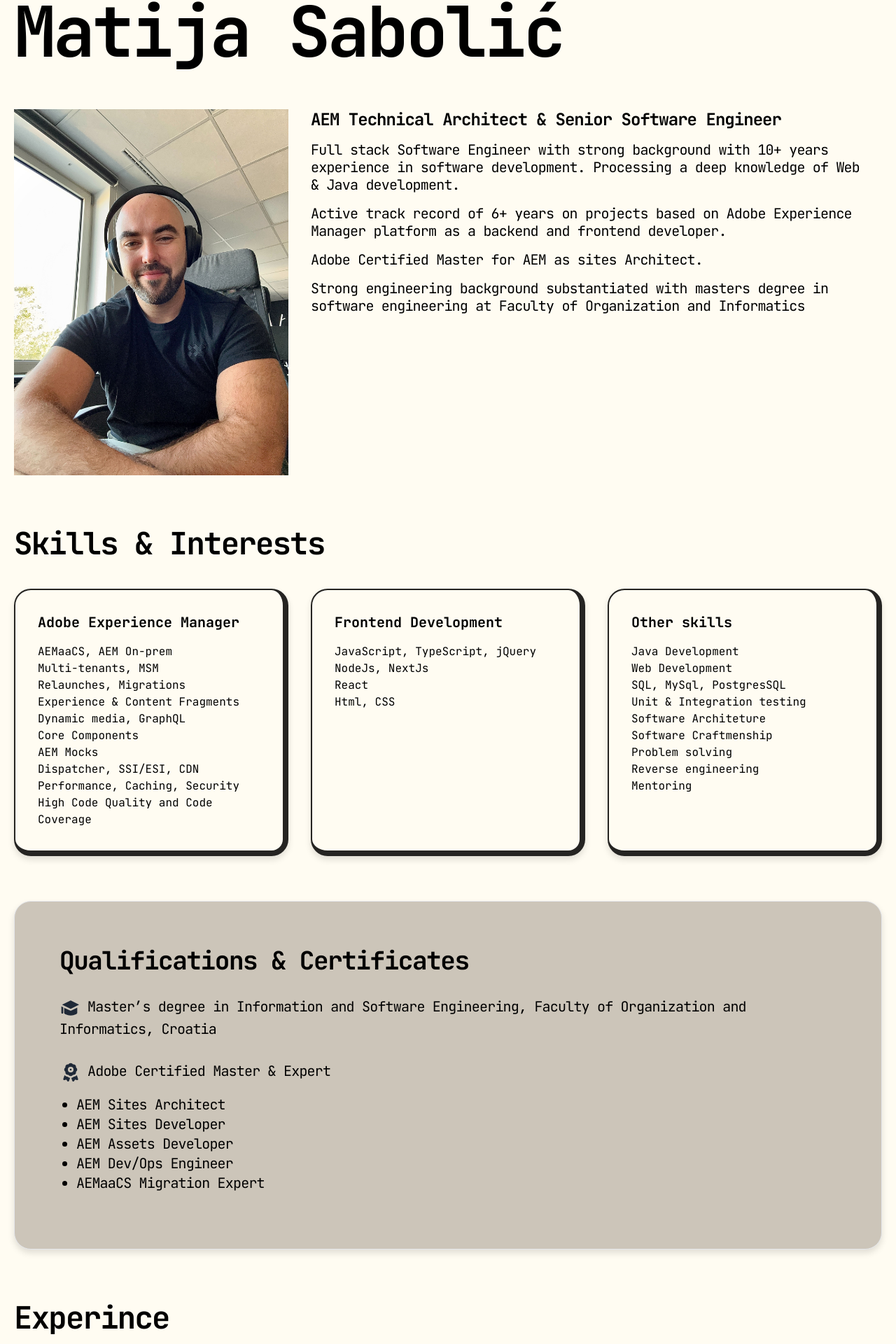
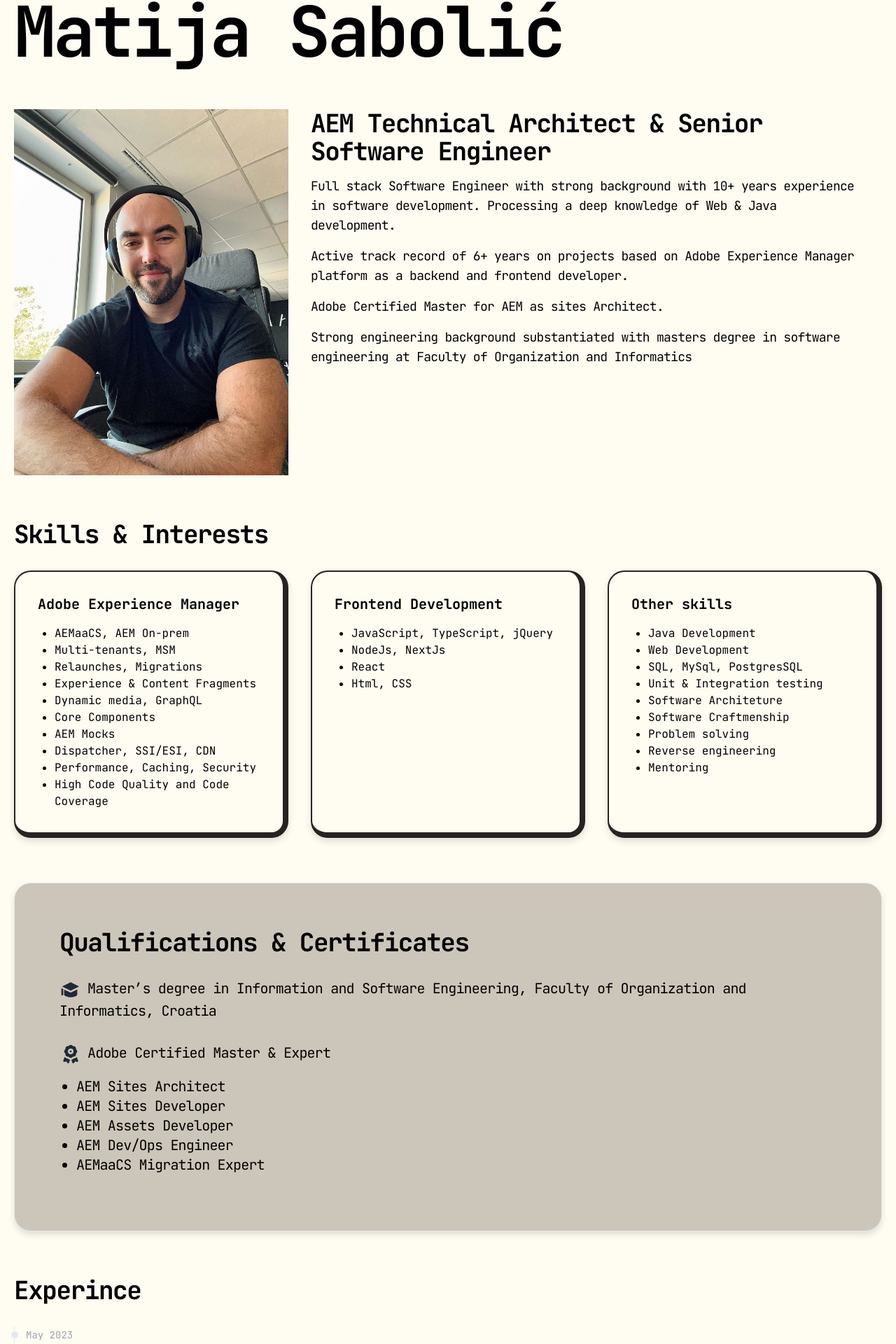
Before and after one commit to MatijaSabo/matija-sabolic.from.hr, a Next.js app: page / in a window 1280 px wide. Shown: the part 81-2001 px from the top of the page at 70% size. Built offline with nearby package versions, Linux system fonts and the light colour scheme.

Commit message:
Update font sizes

```diff
--- a/src/app/_components/card.tsx
+++ b/src/app/_components/card.tsx
@@ -5,9 +5,9 @@ type Props = {
 
 export function Card({title, description} : Props) {
     return (
-        <div className="static section-beige-light border-2 border-r-8 border-b-8 rounded-3xl p-8 shadow-sm">
-            <h4 className="text-xl font-bold pb-4">{title}</h4>
-            <div dangerouslySetInnerHTML={{__html: description}}></div>
+        <div className="static section-beige-light border-2 border-r-8 border-b-8 rounded-3xl shadow-sm p-6 xl:p-8">
+            <h4 className="text-lg xl:text-xl font-bold pb-4">{title}</h4>
+            <div className="text-sm xl:text-base " dangerouslySetInnerHTML={{__html: description}}></div>
         </div>
     )
 }
--- a/src/app/_components/cover-image.tsx
+++ b/src/app/_components/cover-image.tsx
@@ -15,9 +15,6 @@ const CoverImage = ({ title, src, slug, width, height }: Props) => {
     <Image
       src={src}
       alt={title}
-      /*className={cn("shadow-sm w-full", {
-        "hover:shadow-lg transition-shadow duration-200": slug,
-      })}*/
       className="aspect-2/3 w-full"
       width={width ? width : 1300}
       height={height ? height : 630}
--- a/src/app/_components/footer.tsx
+++ b/src/app/_components/footer.tsx
@@ -5,9 +5,9 @@ export function Footer() {
     <footer>
       <Container>
         <div className="pt-28 pb-20 flex flex-col lg:flex-row items-center">
-          <h3 className="text-4xl lg:text-[2.5rem] font-bold tracking-tighter leading-tight text-center lg:text-left mb-10 lg:mb-0 lg:pr-4 lg:w-1/2">
+          <h2 className="text-2xl lg:text-4xl font-bold tracking-tighter leading-tight text-center lg:text-left mb-10 lg:mb-0 lg:pr-4 lg:w-1/2">
             Contact me over
-          </h3>
+          </h2>
           <div className="flex flex-col lg:flex-row justify-center items-center lg:pl-4 lg:w-1/2">
             <a
               href="mailto:matijasaboli37@gmail.com"
--- a/src/app/_components/hero.tsx
+++ b/src/app/_components/hero.tsx
@@ -18,8 +18,8 @@ export function Hero({
       <div className="grid grid-cols-1 md:grid-cols-2 lg:grid-cols-3 gap-8">
         <CoverImage title={alt} src={coverImage} width={400} height={600} />
         <div className="lg:col-span-2">
-          <h2 className="text-2xl font-bold tracking-tighter leading-tight md:pr-8">{title}</h2>
-          <div className="text-xl tracking-tighter leading-tight md:pr-8" dangerouslySetInnerHTML={{__html: bio}}></div>
+          <h2 className="text-2xl xl:text-4xl font-bold tracking-tighter leading-tight md:pr-8">{title}</h2>
+          <div className="text-base xl:text-lg tracking-tighter leading-tight md:pr-8" dangerouslySetInnerHTML={{__html: bio}}></div>
         </div>
       </div>
     </section>
--- a/src/app/_components/section.tsx
+++ b/src/app/_components/section.tsx
@@ -3,7 +3,7 @@ type Props = {
 };
 
 const Section = ({ children }: Props) => {
-  return <div className="section-beige grid p-16 mt-8 border rounded-3xl shadow-sm">{children}</div>;
+  return <div className="section-beige grid mt-8 border rounded-3xl shadow-sm p-8 xl:p-16 ">{children}</div>;
 };
 
 export default Section;
--- a/src/app/_components/timeline.tsx
+++ b/src/app/_components/timeline.tsx
@@ -13,37 +13,37 @@ type TimelineItem = {
 export function Timeline() {
     return (
         <div className="my-16">
-            <h2 className="text-6xl font-bold tracking-tighter pb-8">Experince</h2>
+            <h2 className="text-2xl xl:text-4xl font-bold tracking-tighter pb-8">Experince</h2>
             <ol className="relative border-s border-gray-200 dark:border-gray-700">
                 <li className="mb-10 ms-4">
                     <div className="absolute w-3 h-3 bg-gray-200 rounded-full mt-1.5 -start-1.5 border border-white dark:border-gray-900 dark:bg-gray-700"></div>
-                    <time className="mb-1 text-sm font-normal leading-none text-gray-400 dark:text-gray-500">May 2023</time>
-                    <h3 className="text-lg font-semibold text-gray-900 dark:text-white">Technical Arhitect & Senior Software Engineer @ IBM iX</h3>
-                    <p className="mb-4 text-base font-normal text-gray-500 dark:text-gray-400">Get access to over 20+ pages including a dashboard layout, charts, kanban board, calendar, and pre-order E-commerce & Marketing pages.</p>
+                    <time className="mb-1 text-xs xl:text-sm font-normal leading-none text-gray-400 dark:text-gray-500">May 2023</time>
+                    <h3 className="text-base xl:text-lg font-semibold text-gray-900 dark:text-white">Technical Arhitect & Senior Software Engineer @ IBM iX</h3>
+                    <p className="mb-4 text-sm xl:text-base font-normal text-gray-500 dark:text-gray-400">Get access to over 20+ pages including a dashboard layout, charts, kanban board, calendar, and pre-order E-commerce & Marketing pages.</p>
                 </li>
                 <li className="mb-10 ms-4">
                     <div className="absolute w-3 h-3 bg-gray-200 rounded-full mt-1.5 -start-1.5 border border-white dark:border-gray-900 dark:bg-gray-700"></div>
-                    <time className="mb-1 text-sm font-normal leading-none text-gray-400 dark:text-gray-500">Apr 2022</time>
-                    <h3 className="text-lg font-semibold text-gray-900 dark:text-white">Lead Developer @ IBM iX</h3>
-                    <p className="text-base font-normal text-gray-500 dark:text-gray-400">All of the pages and components are first designed in Figma and we keep a parity between the two versions even as we update the project.</p>
+                    <time className="mb-1 text-xs xl:text-sm font-normal leading-none text-gray-400 dark:text-gray-500">Apr 2022</time>
+                    <h3 className="text-base xl:text-lg font-semibold text-gray-900 dark:text-white">Lead Developer @ IBM iX</h3>
+                    <p className="text-sm xl:text-base font-normal text-gray-500 dark:text-gray-400">All of the pages and components are first designed in Figma and we keep a parity between the two versions even as we update the project.</p>
                 </li>
                 <li className="mb-10 ms-4">
                     <div className="absolute w-3 h-3 bg-gray-200 rounded-full mt-1.5 -start-1.5 border border-white dark:border-gray-900 dark:bg-gray-700"></div>
-                    <time className="mb-1 text-sm font-normal leading-none text-gray-400 dark:text-gray-500">Jul 2020</time>
-                    <h3 className="text-lg font-semibold text-gray-900 dark:text-white">Profesional Developer @ IBM iX</h3>
-                    <p className="text-base font-normal text-gray-500 dark:text-gray-400">Get started with dozens of web components and interactive elements built on top of Tailwind CSS.</p>
+                    <time className="mb-1 text-xs xl:text-sm font-normal leading-none text-gray-400 dark:text-gray-500">Jul 2020</time>
+                    <h3 className="text-base xl:text-lg font-semibold text-gray-900 dark:text-white">Profesional Developer @ IBM iX</h3>
+                    <p className="text-sm xl:text-base font-normal text-gray-500 dark:text-gray-400">Get started with dozens of web components and interactive elements built on top of Tailwind CSS.</p>
                 </li>
                 <li className="mb-10 ms-4">
                     <div className="absolute w-3 h-3 bg-gray-200 rounded-full mt-1.5 -start-1.5 border border-white dark:border-gray-900 dark:bg-gray-700"></div>
-                    <time className="mb-1 text-sm font-normal leading-none text-gray-400 dark:text-gray-500">May 2018</time>
-                    <h3 className="text-lg font-semibold text-gray-900 dark:text-white">Java Web Developer @ IBM iX</h3>
-                    <p className="text-base font-normal text-gray-500 dark:text-gray-400">Get started with dozens of web components and interactive elements built on top of Tailwind CSS.</p>
+                    <time className="mb-1 text-xs xl:text-sm font-normal leading-none text-gray-400 dark:text-gray-500">May 2018</time>
+                    <h3 className="text-base xl:text-lg font-semibold text-gray-900 dark:text-white">Java Web Developer @ IBM iX</h3>
+                    <p className="text-sm xl:text-base font-normal text-gray-500 dark:text-gray-400">Get started with dozens of web components and interactive elements built on top of Tailwind CSS.</p>
                 </li>
                 <li className="ms-4">
                     <div className="absolute w-3 h-3 bg-gray-200 rounded-full mt-1.5 -start-1.5 border border-white dark:border-gray-900 dark:bg-gray-700"></div>
-                    <time className="mb-1 text-sm font-normal leading-none text-gray-400 dark:text-gray-500">April 2018</time>
-                    <h3 className="text-lg font-semibold text-gray-900 dark:text-white">Internship @ IBM iX</h3>
-                    <p className="text-base font-normal text-gray-500 dark:text-gray-400">Get started with dozens of web components and interactive elements built on top of Tailwind CSS.</p>
+                    <time className="mb-1 text-xs xl:text-sm font-normal leading-none text-gray-400 dark:text-gray-500">April 2018</time>
+                    <h3 className="text-base xl:text-lg font-semibold text-gray-900 dark:text-white">Internship @ IBM iX</h3>
+                    <p className="text-sm xl:text-base font-normal text-gray-500 dark:text-gray-400">Get started with dozens of web components and interactive elements built on top of Tailwind CSS.</p>
                 </li>
             </ol>
         </div>
--- a/src/app/page.tsx
+++ b/src/app/page.tsx
@@ -22,12 +22,12 @@ export default function Index() {
           alt="Matija Sabolić"
         />
         <div className="my-16">
-          <h2 className="text-6xl font-bold tracking-tighter pb-8">Skills & Interests</h2>
+          <h2 className="text-2xl xl:text-4xl font-bold tracking-tighter pb-8">Skills & Interests</h2>
           <div className="grid gap-8 grid-cols-1 lg:grid-cols-2 xl:grid-cols-3">
             <Card
               title="Adobe Experience Manager"
               description="
-                <ul>
+                <ul class='ml-6 list-disc'>
                   <li>AEMaaCS, AEM On-prem</li>
                   <li>Multi-tenants, MSM</li>
                   <li>Relaunches, Migrations</li>
@@ -44,7 +44,7 @@ export default function Index() {
             <Card
               title="Frontend Development"
               description="
-                <ul>
+                <ul class='ml-6 list-disc'>
                   <li>JavaScript, TypeScript, jQuery</li>
                   <li>NodeJs, NextJs</li>
                   <li>React</li>
@@ -55,7 +55,7 @@ export default function Index() {
             <Card
               title="Other skills"
               description="
-                <ul>
+                <ul class='ml-6 list-disc'>
                   <li>Java Development</li>
                   <li>Web Development</li>
                   <li>SQL, MySql, PostgresSQL</li>
@@ -72,9 +72,9 @@ export default function Index() {
         </div>
 
         <Section>
-          <h2 className="text-4xl font-bold tracking-tighter md:pr-8 pb-4">Qualifications & Certificates</h2>
+          <h2 className="text-2xl xl:text-4xl font-bold tracking-tighter md:pr-8 pb-6 xl:pb-8">Qualifications & Certificates</h2>
 
-          <div className="text-xl tracking-tighter md:pr-8 pb-8 pt-4">
+          <div className="text-base xl:text-xl tracking-tighter md:pr-8 pb-6 xl:pb-8">
             <svg className="w-8 h-8 text-gray-800 dark:text-white inline-block" aria-hidden="true" xmlns="http://www.w3.org/2000/svg" width="24" height="24" fill="currentColor" viewBox="0 0 24 24">
               <path d="M12.4472 4.10557c-.2815-.14076-.6129-.14076-.8944 0L2.76981 8.49706l9.21949 4.39024L21 8.38195l-8.5528-4.27638Z"/>
               <path d="M5 17.2222v-5.448l6.5701 3.1286c.278.1325.6016.1293.8771-.0084L19 11.618v5.6042c0 .2857-.1229.5583-.3364.7481l-.0025.0022-.0041.0036-.0103.009-.0119.0101-.0181.0152c-.024.02-.0562.0462-.0965.0776-.0807.0627-.1942.1465-.3405.2441-.2926.195-.7171.4455-1.2736.6928C15.7905 19.5208 14.1527 20 12 20c-2.15265 0-3.79045-.4792-4.90614-.9751-.5565-.2473-.98098-.4978-1.27356-.6928-.14631-.0976-.2598-.1814-.34049-.2441-.04036-.0314-.07254-.0576-.09656-.0776-.01201-.01-.02198-.0185-.02991-.0253l-.01038-.009-.00404-.0036-.00174-.0015-.0008-.0007s-.00004 0 .00978-.0112l-.00009-.0012-.01043.0117C5.12215 17.7799 5 17.5079 5 17.2222Zm-3-6.8765 2 .9523V17c0 .5523-.44772 1-1 1s-1-.4477-1-1v-6.6543Z"/>
@@ -83,7 +83,7 @@ export default function Index() {
             <span className="pl-2">Master’s degree in Information and Software Engineering, Faculty of Organization and Informatics, Croatia</span>
           </div>
 
-          <div className="text-xl tracking-tighter md:pr-8">
+          <div className="text-base xl:text-xl tracking-tighter md:pr-8">
             <svg className="w-8 h-8 text-gray-800 dark:text-white inline-block" aria-hidden="true" xmlns="http://www.w3.org/2000/svg" width="24" height="24" fill="currentColor" viewBox="0 0 24 24">
               <path d="M11 9a1 1 0 1 1 2 0 1 1 0 0 1-2 0Z"/>
               <path fillRule="evenodd" d="M9.896 3.051a2.681 2.681 0 0 1 4.208 0c.147.186.38.282.615.255a2.681 2.681 0 0 1 2.976 2.975.681.681 0 0 0 .254.615 2.681 2.681 0 0 1 0 4.208.682.682 0 0 0-.254.615 2.681 2.681 0 0 1-2.976 2.976.681.681 0 0 0-.615.254 2.682 2.682 0 0 1-4.208 0 .681.681 0 0 0-.614-.255 2.681 2.681 0 0 1-2.976-2.975.681.681 0 0 0-.255-.615 2.681 2.681 0 0 1 0-4.208.681.681 0 0 0 .255-.615 2.681 2.681 0 0 1 2.976-2.975.681.681 0 0 0 .614-.255ZM12 6a3 3 0 1 0 0 6 3 3 0 0 0 0-6Z" clipRule="evenodd"/>
@@ -91,7 +91,7 @@ export default function Index() {
             </svg>
 
             <span className="pl-2">Adobe Certified Master & Expert</span>
-            <ol className="my-4 ml-6 list-disc">
+            <ol className="my-2 xl:my-4 ml-6 list-disc">
               <li>AEM Sites Architect</li>
               <li>AEM Sites Developer</li>
               <li>AEM Assets Developer</li>
@@ -104,8 +104,8 @@ export default function Index() {
         <Timeline></Timeline>
 
         <Section>
-          <h2 className="text-4xl font-bold tracking-tighter md:pr-8 pb-4">Projects</h2>
-          <p className="text-xl tracking-tighter md:pr-8 pb-8 pt-4">Some highlight projects on which I worked on</p>
+          <h2 className="text-2xl xl:text-4xl font-bold tracking-tighter md:pr-8 pb-6 xl:pb-8">Projects</h2>
+          <p className="text-base xl:text-xl tracking-tighter md:pr-8 pb-8">Some highlight projects on which I worked on</p>
           <div className="grid gap-8 grid-cols-1 lg:grid-cols-2 xl:grid-cols-3">
             <Card
               title="Luxury vehicle coorporation"
```
